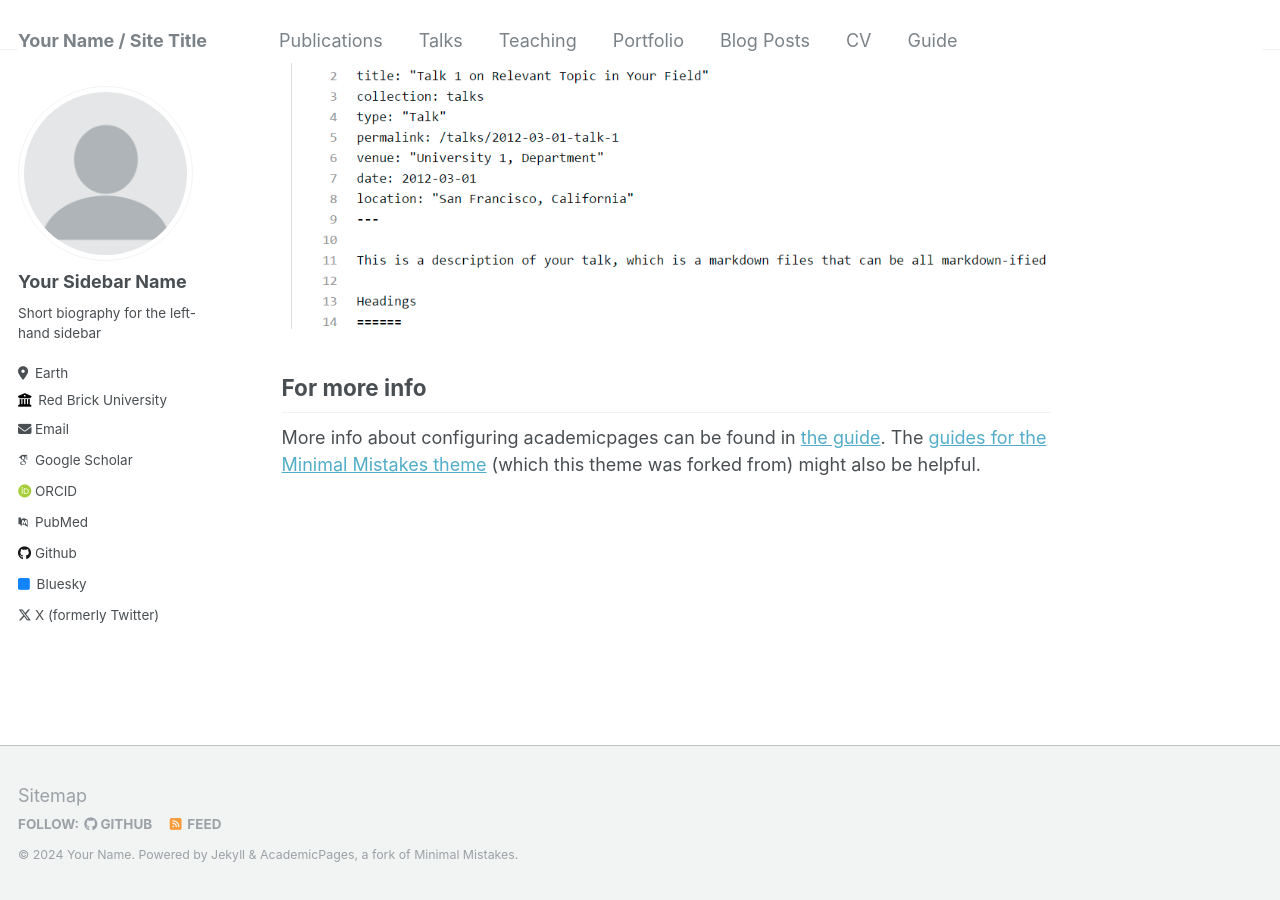
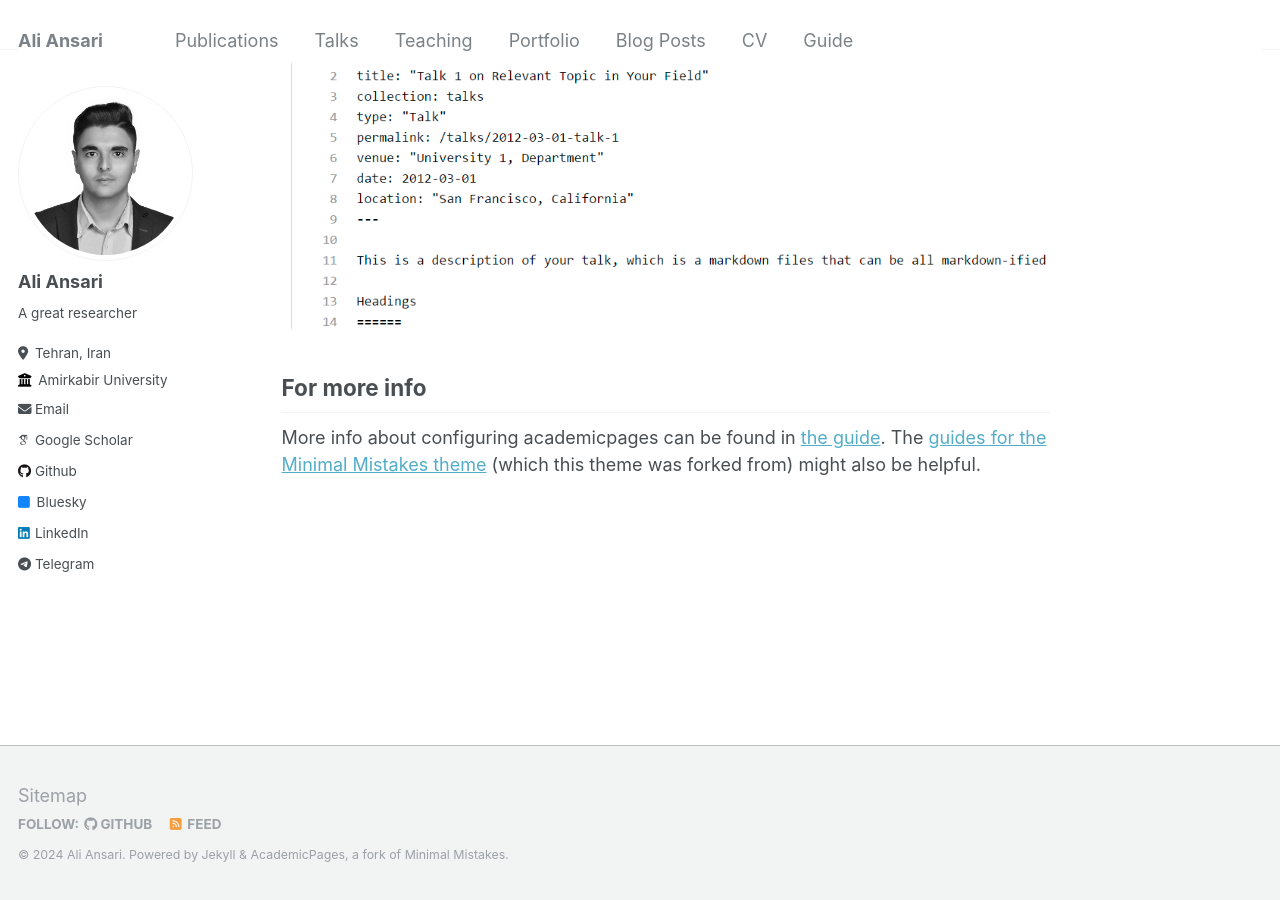
Before and after one commit to salinaria/salinaria.github.io, a Jekyll site: the page built from _pages/about.md, in a window 1280 px wide and 900 px high, scrolled down 2640 px. Built offline with Jekyll 4.4.1, drawn with Linux system fonts in a browser that asks for light colours; some web fonts are replaced.

Commit message:
Update info

```diff
--- a/_config.yml
+++ b/_config.yml
@@ -8,13 +8,13 @@
 
 # Basic Site Settings
 locale                   : "en-US"
-title                    : "Your Name / Site Title"
+title                    : "Ali Ansari"
 title_separator          : "-"
-name                     : &name "Your Name"
+name                     : &name "Ali Ansari"
 description              : &description "personal description"
-url                      : https://academicpages.github.io # the base hostname & protocol for your site e.g. "https://mmistakes.github.io"
+url                      : https://salinaria.github.io # the base hostname & protocol for your site e.g. "https://mmistakes.github.io"
 baseurl                  : "" # the subpath of your site, e.g. "/blog"
-repository               : "academicpages/academicpages.github.io"
+repository               : "salinaria/salinaria.github.io"
 
 # Site Author - The following control what appear as part of the author content on the side bar.
 #               If a field is blank the icon and link will not appear, otherwise it will be shown.
@@ -22,27 +22,27 @@ repository               : "academicpages/academicpages.github.io"
 author:
   # Biographic information
   avatar           : "profile.png"
-  name             : "Your Sidebar Name"
+  name             : "Ali Ansari"
   pronouns         : # example: "she/her"
-  bio              : "Short biography for the left-hand sidebar"
-  location         : "Earth"
-  employer         : "Red Brick University"
+  bio              : "A great researcher"
+  location         : "Tehran, Iran"
+  employer         : "Amirkabir University"
   uri              : # URL
-  email            : "none@example.org"
+  email            : "a.ansari3103@gmail.com"
 
   # Academic websites
   arxiv            : # URL - Update with the correct link to your profile
-  googlescholar    : "https://scholar.google.com/citations?user=PS_CX0AAAAAJ"
+  googlescholar    : "https://scholar.google.com/citations?hl=en&user=kEZ8losAAAAJ"
   impactstory      : # URL
-  orcid            : "http://orcid.org/yourorcidurl"
-  pubmed           : "https://www.ncbi.nlm.nih.gov/pubmed/?term=john+snow"
+  orcid            : # "http://orcid.org/yourorcidurl"
+  pubmed           : #"https://www.ncbi.nlm.nih.gov/pubmed/?term=john+snow"
   researchgate     : # URL
 
   # Repositories and software development
   bitbucket        : # Username - Update with your username on the site
   codepen          : # Username
   dribbble         : # Username
-  github           : "academicpages"
+  github           : "salinaria"
   kaggle           : # Username
   stackoverflow    : # User number or user number and name (i.e., use "1" or "1/jeff-atwood")
 
@@ -56,15 +56,15 @@ author:
   keybase          : # Username
   instagram        : # Username
   lastfm           : # Username
-  linkedin         : # Username
+  linkedin         : salinaria
   mastodon         : # URL
   medium           : # URL
   pinterest        : # Username
   soundcloud       : # Username
   steam            : # Username
-  telegram         : # URL
+  telegram         : salinaria
   tumblr           : # Username
-  twitter          : "UniofOxford"  # Replace this with your X / Twitter handle
+  twitter          : # "UniofOxford"  # Replace this with your X / Twitter handle
   vine             : # Username
   weibo            : # Username
   wikipedia        : # Username
```
Also changed, not shown: images/profile.png.
